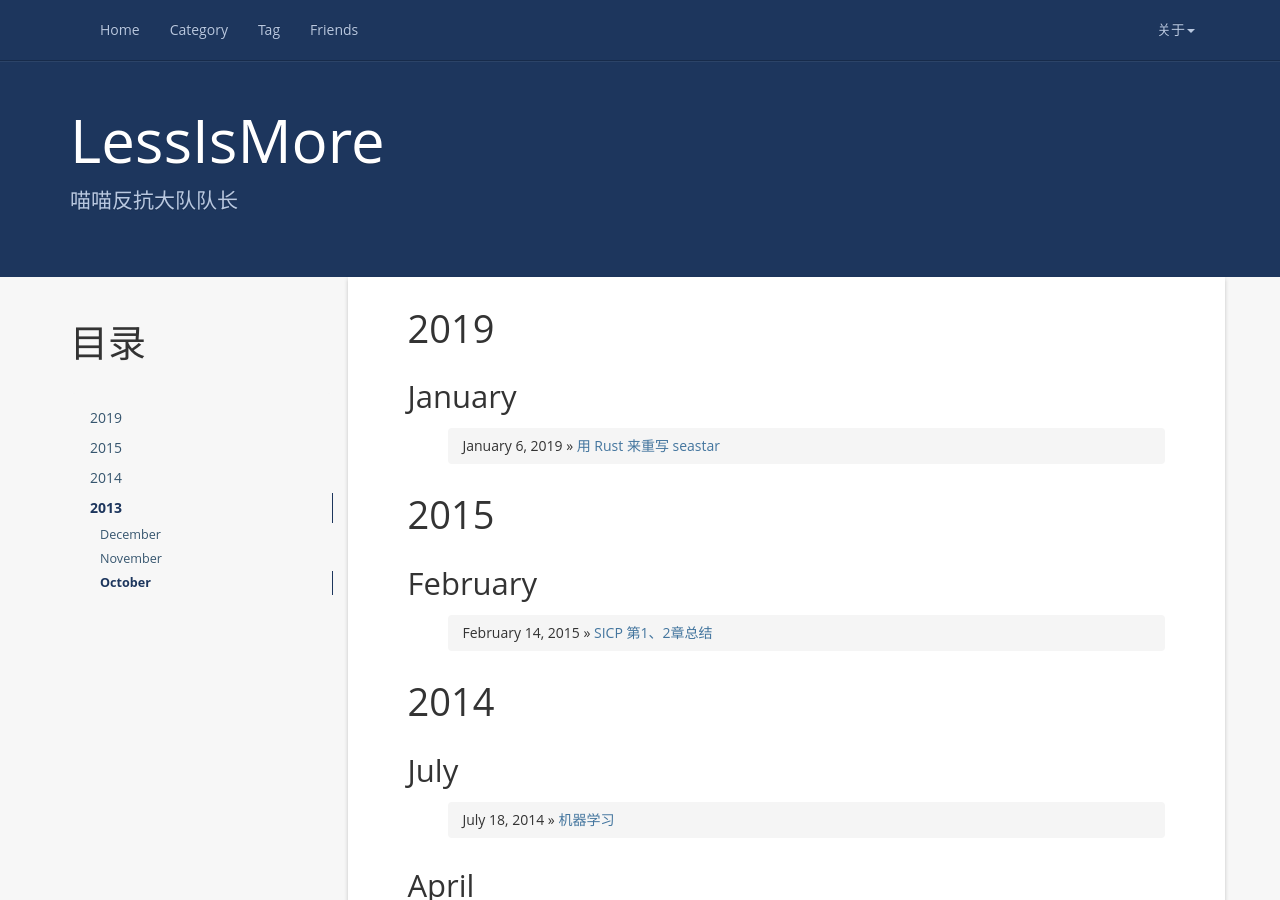
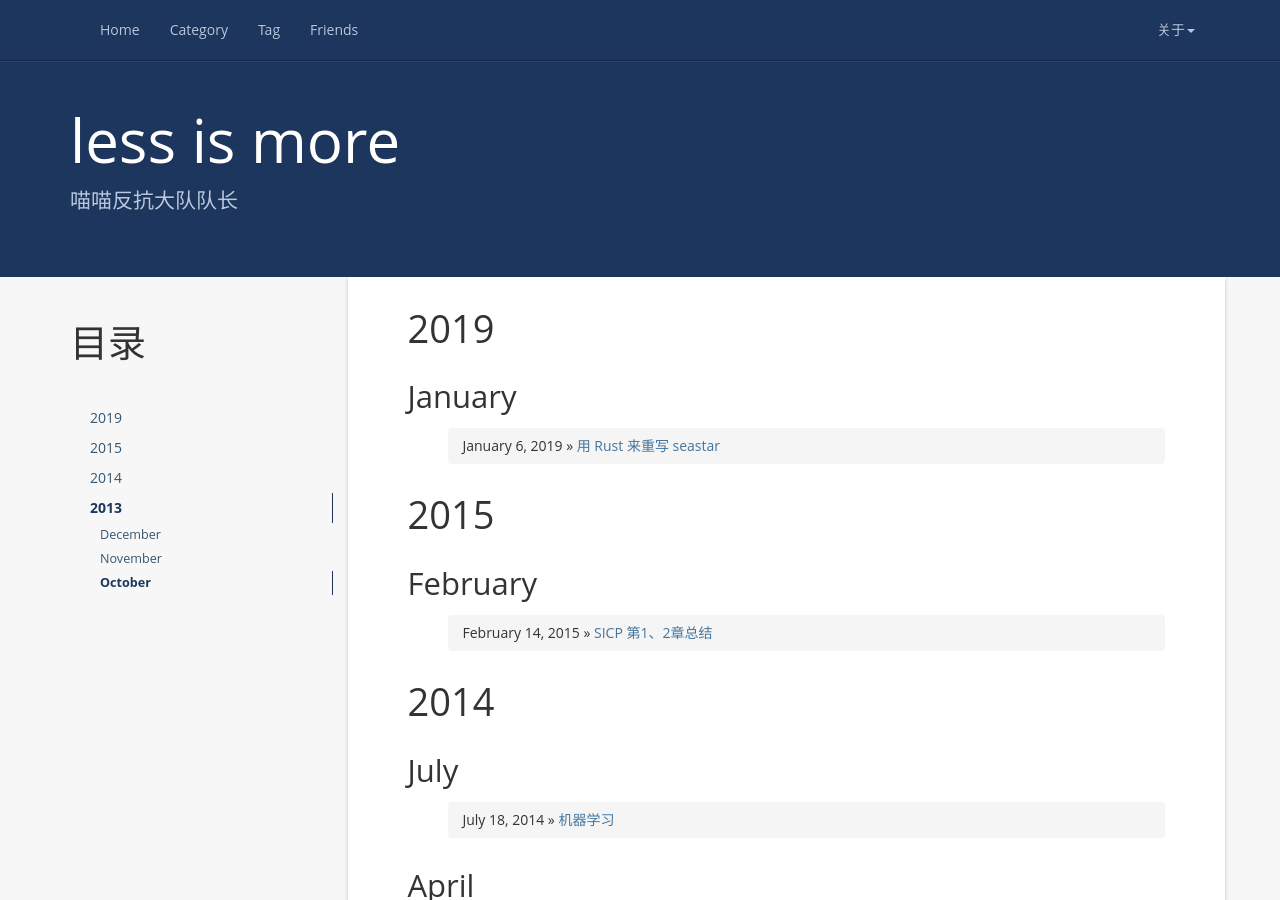
Before and after one commit to condy0919/condy0919.github.io, a Jekyll site: the page built from index.html, in a window 1280 px wide and 900 px high. Built offline with Jekyll 4.4.1, drawn with Linux system fonts in a browser that asks for light colours; nearby versions of some CDN libraries; the list of posts is cut into pages by our own code.

Commit message:
修正标题

```diff
--- a/_config.yml
+++ b/_config.yml
@@ -1,7 +1,7 @@
 markdown: kramdown
 permalink: /:year/:month/:day/:title/
 url: https://condy0919.github.io/
-name: LessIsMore
+name: less is more
 description: 喵喵反抗大队队长
 author: condy
 twitter: https://twitter.com/CondyChen
```
